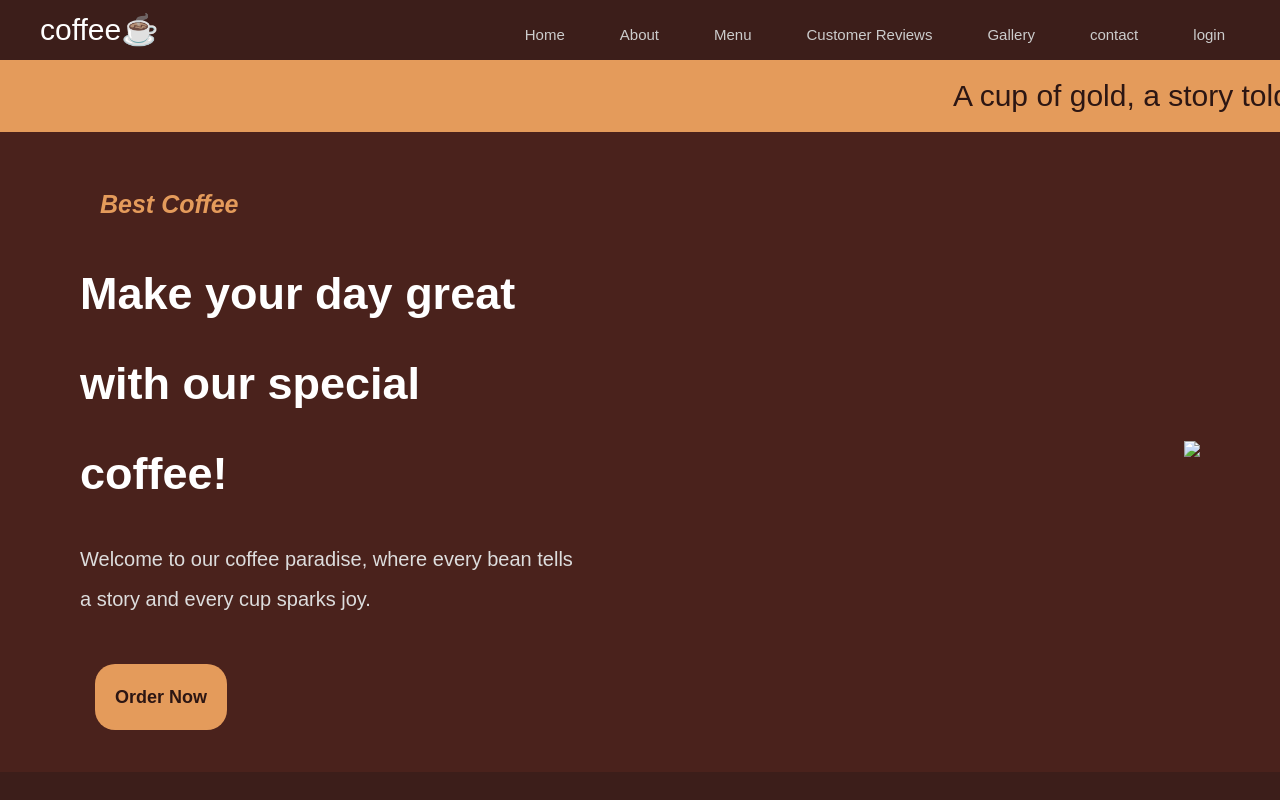
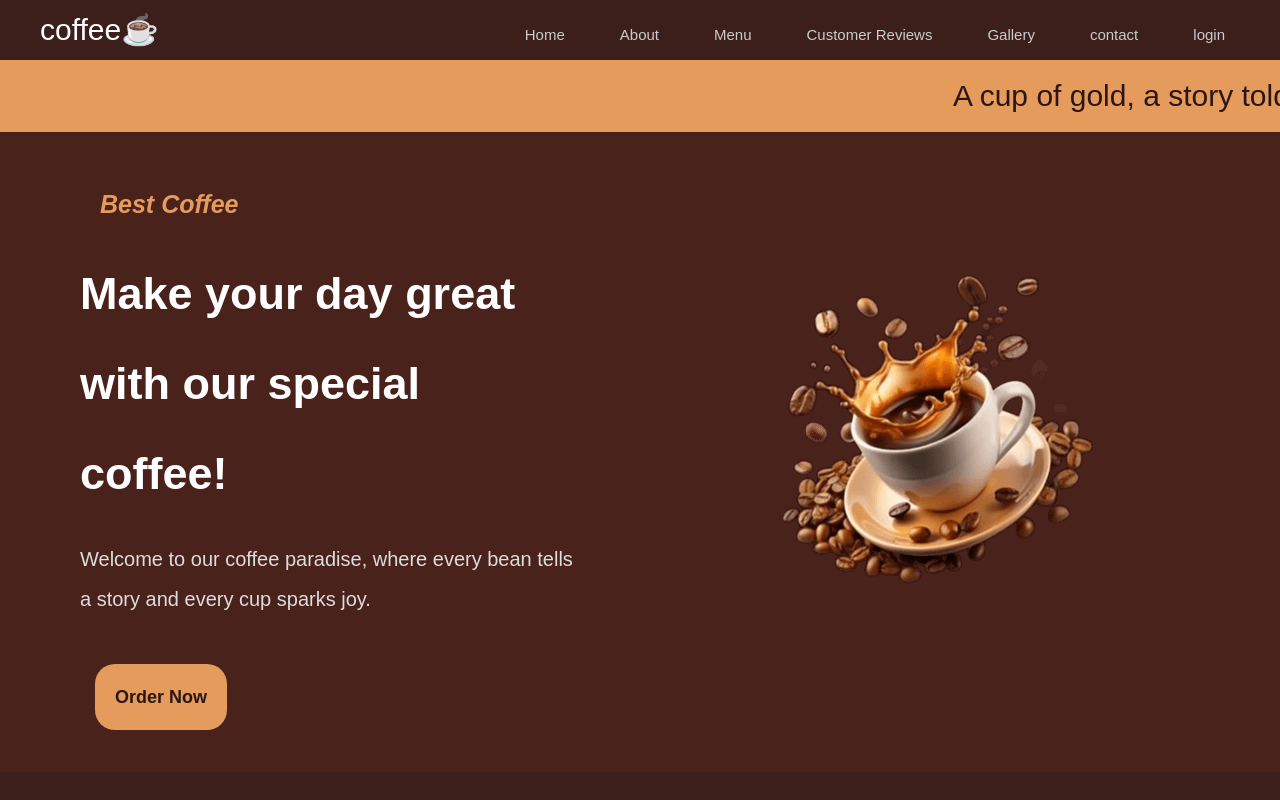
Before and after one commit to hajarkamel2006/CafeProject, a plain HTML site: page index.html in a window 1280 px wide. Drawn offline with Linux system fonts and the light colour scheme.

Commit message:
Update index.html

```diff
--- a/index.html
+++ b/index.html
@@ -381,7 +381,7 @@ body {
             </div>
         </div>
         <div class="img">
-            <img src=".//images/coffe cup.png">
+            <img src="./coffe cup.png">
         </div>
     </main>
 
```
